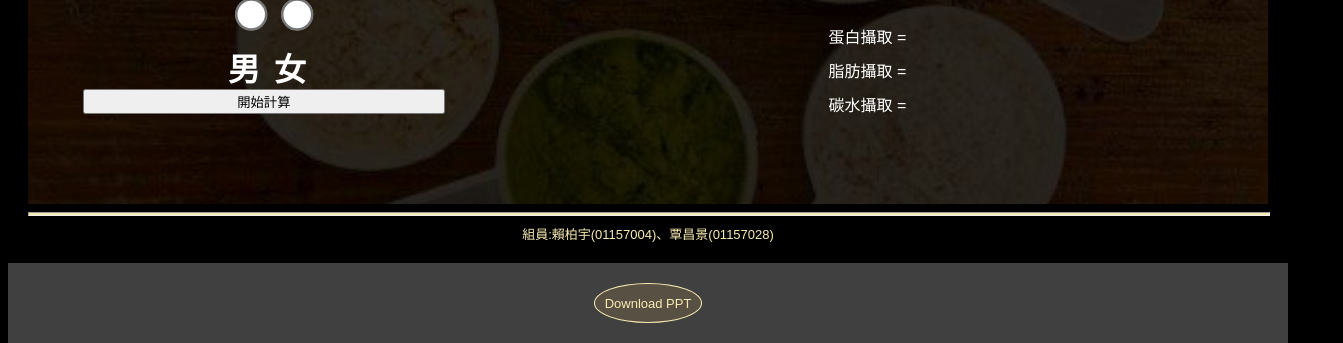
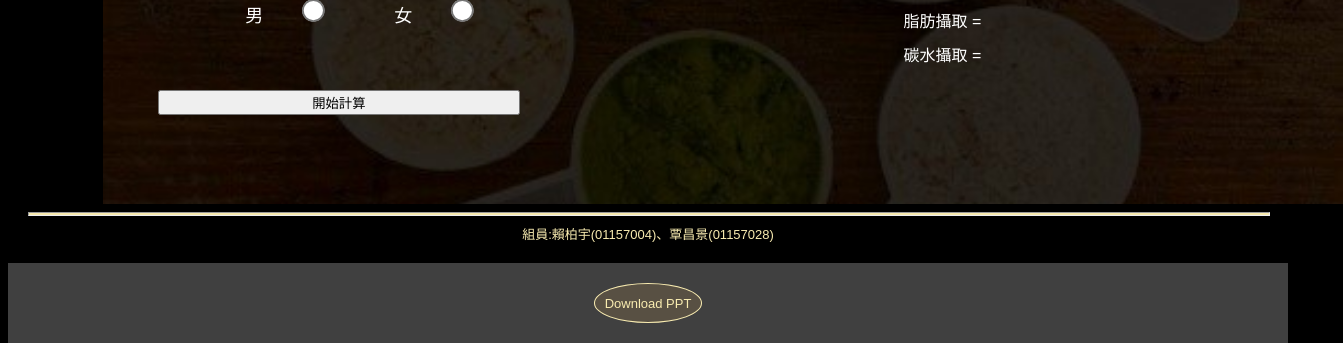
Before and after one commit to james-92/Web_FinalProject, a plain HTML site: page fitness_calculator/calculator_page.html in a window 1280 px wide. Shown: the part 508-851 px from the top of the page, 1343 px wide, since content can reach past the window. Drawn offline with Linux system fonts and the light colour scheme.

Commit message:
第八版

```diff
--- a/fitness_calculator/calculator_page.css
+++ b/fitness_calculator/calculator_page.css
@@ -79,6 +79,20 @@ hr{
     font-size: 78%;
 }
 /*---------以上為header範圍----------*/
+
+
+
+
+
+
+
+
+
+
+
+
+
+
 #input_data{
     display: flex;
     flex-direction: column;
@@ -96,15 +110,32 @@ hr{
 #start{
     width:93%;
     margin-left: 30px;
-    padding: 10pxs;
 }
 
 #radio_input {/*選性別*/
     display: flex;
     float: left;
-    padding-left: 38%; /* Adjust the padding to increase space */
+    padding-left: 34%; /* Adjust the padding to increase space */
     color: white;
     position: relative;
+    flex-direction: row;
+    width:10%;
+    justify-content: space-between;
+}
+
+#radio1,#radio2{
+    display: flex;
+    flex-direction: row;
+    font-size: large;
+}
+
+#radio1{
+    margin-left:-15px;
+    margin-right:50px;
+}
+
+#radio2{
+    margin-left:35px;
 }
 
 #gender
@@ -117,7 +148,7 @@ hr{
 }
 
 input[type="radio"] {/*讓radio變大1.5倍*/
-    transform: scale(2.5);
+    transform: scale(1.75);
 }
 
 #Cover {
@@ -128,6 +159,7 @@ input[type="radio"] {/*讓radio變大1.5倍*/
     width: 100%;
     height: 600px;
     background-color: black;
+    margin-left: 75px;
 }
 
 #input_data,
@@ -158,7 +190,7 @@ input[type="radio"] {/*讓radio變大1.5倍*/
 }
 
 #muscle_buliding_intake {
-    margin: 20% 15%; /* Add space between sections */
+    margin: 16% 15%; /* Add space between sections */
     text-align: center;
     align-content: center;
     flex-wrap: wrap;
@@ -187,6 +219,23 @@ input[type="radio"] {/*讓radio變大1.5倍*/
     color: #f8ebb0;
     font-size: small;
  }
+
+
+
+
+
+
+
+
+
+
+
+
+
+
+
+
+
  /*------------以下為footer範圍-----------*/
  footer {
     background-color: rgba(128, 128, 128, 0.5); /* 使用RGBA来设置颜色和透明度 */
--- a/fitness_calculator/calculator_page.html
+++ b/fitness_calculator/calculator_page.html
@@ -26,8 +26,8 @@
                 <input type="number" id="height" placeholder="身高(cm)">
                 <input type="number" id="weight" placeholder="體重(kg)">
                 <div id="radio_input">
-                    <label><input name="sex" type="radio" id="boy"><div id="gender">男</div></label>
-                    <label><input name="sex" type="radio" id="girl"><div id="gender">女</div></label>
+                    <div id="radio1">男<label><input name="sex" type="radio" id="boy"></label></div>
+                    <div id="radio2">女<label><input name="sex" type="radio" id="girl"></label></div>
                 </div>
                 <button id="start">開始計算</button>
             </div>
```
